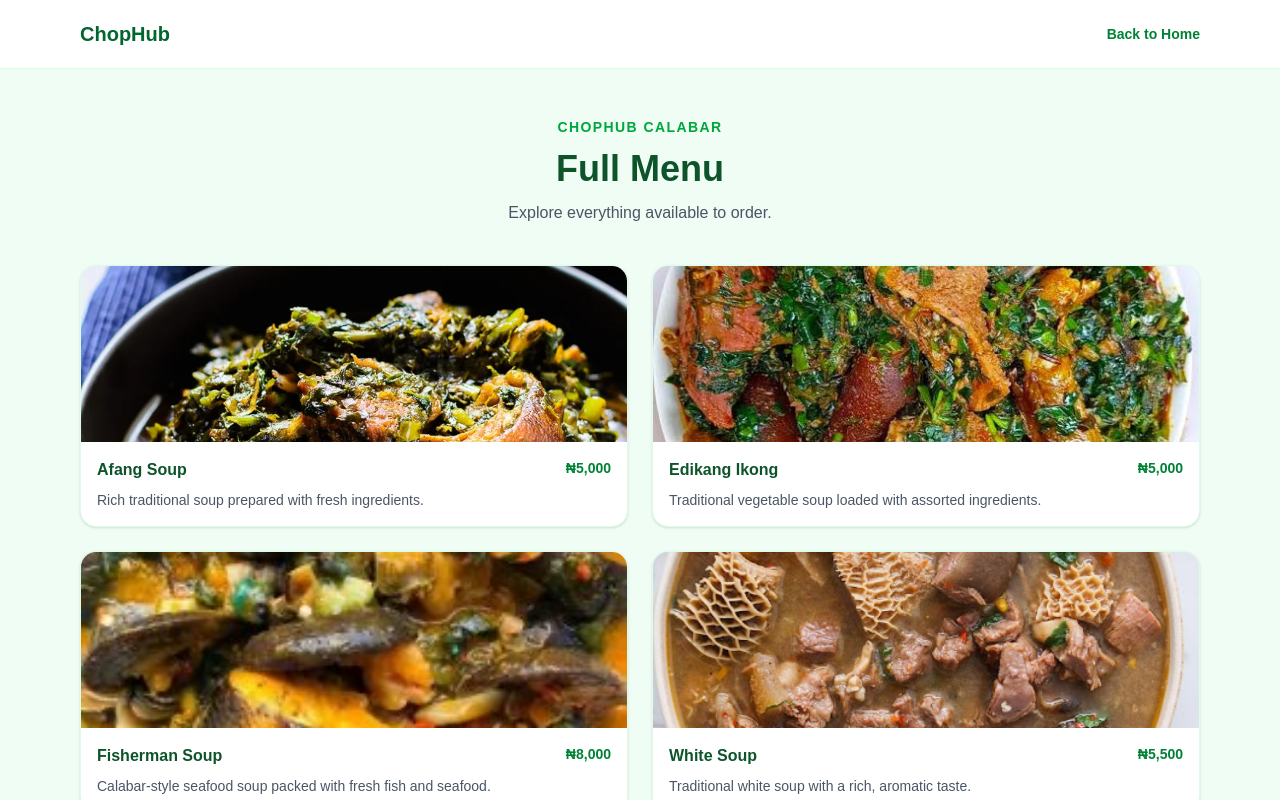
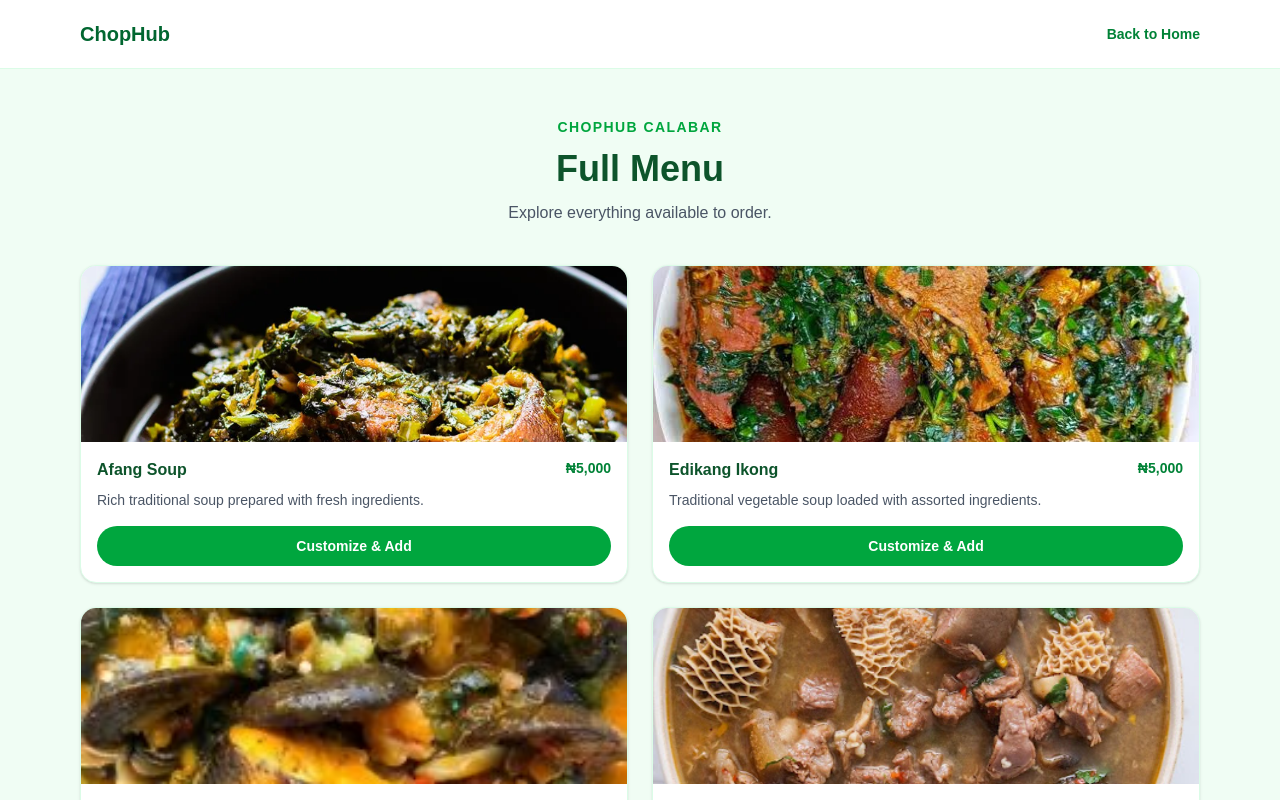
Before and after one commit to ChopHub147/chophub, a Next.js app: page /menu in a window 1280 px wide. Shown: the top 800 px of the page. Built offline with nearby package versions, Linux system fonts and the light colour scheme.

Commit message:
Enable ordering from category menu
Connect every category card to the shared meal customization flow so menu items can be configured and added to the cart.

```diff
--- a/app/menu/page.tsx
+++ b/app/menu/page.tsx
@@ -18,6 +18,25 @@ const dishes = [
   ["Fresh Roasted Fish", 8000, "Well-seasoned roasted fish served with spicy pepper sauce.", "/grilled_fish.JPG", "meat"],
   ["Abáchà", 4000, "Traditional African salad prepared with delicious local ingredients.", "/abacha.JPG", "dessert"],
 ] as const;
+
+const dishIds: Record<string, number> = {
+  "Afang Soup": 1,
+  "Edikang Ikong": 2,
+  "Indigenous 404": 3,
+  "Indigenous Bush Meat": 4,
+  "Fisherman Soup": 5,
+  "White Soup": 6,
+  "Ogbono Soup": 7,
+  "Okro Soup": 8,
+  "Egusi Soup": 9,
+  "Oha Soup": 10,
+  "Fresh Roasted Fish": 11,
+  "Jollof Rice": 12,
+  "Rice & Stew": 13,
+  Shawarma: 14,
+  Parfait: 15,
+  "Abáchà": 16,
+};
 
 const categoryNames = {
   "soup-swallow": "Soup and Swallow",
@@ -72,6 +91,12 @@ export default async function MenuPage({
                   </span>
                 </div>
                 <p className="text-xs md:text-sm text-gray-600 mt-2">{description}</p>
+                <Link
+                  href={`/?dish=${dishIds[name]}#menu`}
+                  className="mt-4 block rounded-full bg-green-600 py-2.5 text-center text-sm font-semibold text-white transition hover:bg-green-700"
+                >
+                  Customize &amp; Add
+                </Link>
               </div>
             </article>
           ))}
--- a/app/page.tsx
+++ b/app/page.tsx
@@ -1,6 +1,6 @@
 "use client";
 
-import { useState } from "react";
+import { useEffect, useState } from "react";
 import Link from "next/link";
 
 type CartItem = {
@@ -249,6 +249,18 @@ export default function Home() {
     setCustomizingDish(dish);
     setCustomizationQuantity(1);
   };
+
+  useEffect(() => {
+    const dishId = Number(new URLSearchParams(window.location.search).get("dish"));
+    const dish = dishes.find((item) => item.id === dishId);
+
+    if (dish) {
+      const timeoutId = window.setTimeout(() => openCustomization(dish), 0);
+      return () => window.clearTimeout(timeoutId);
+    }
+    // The URL is only read when the page is opened from a menu card.
+    // eslint-disable-next-line react-hooks/exhaustive-deps
+  }, []);
 
   const closeCustomization = () => {
     setCustomizingDish(null);
```
